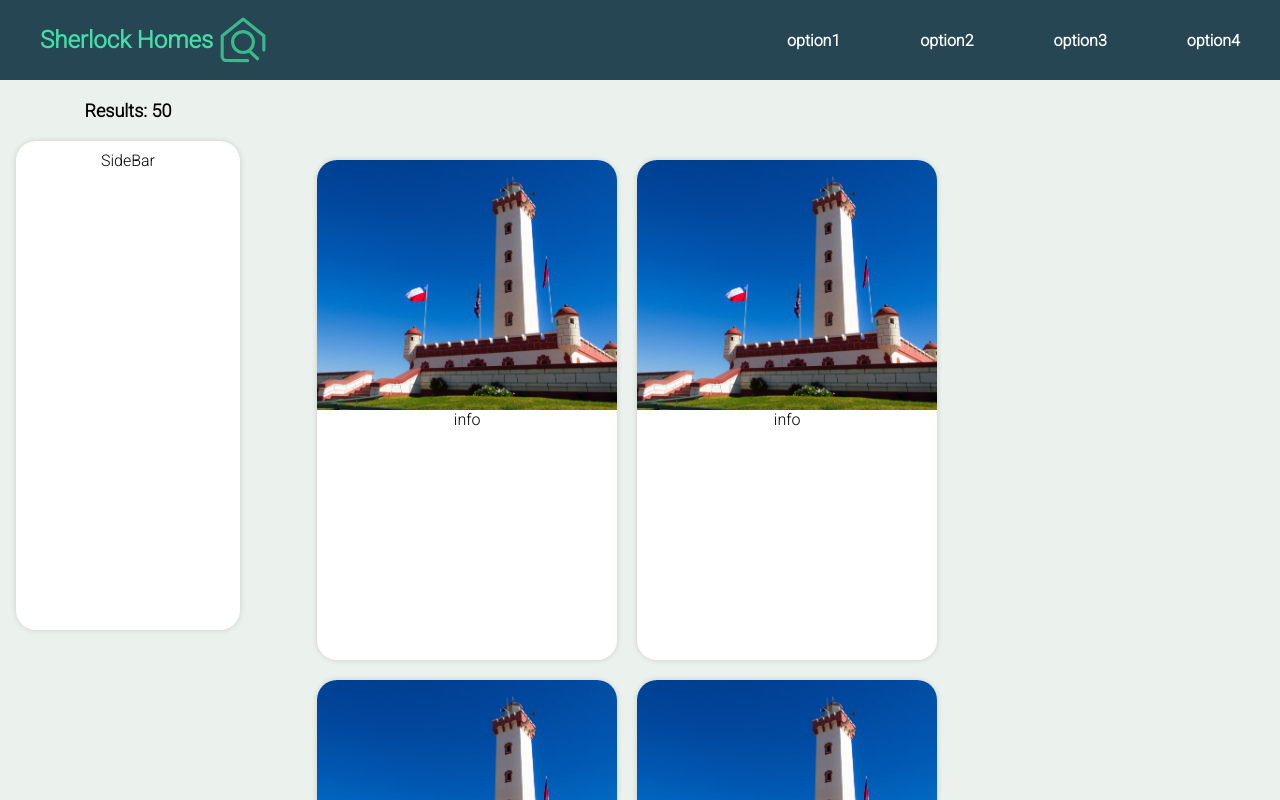
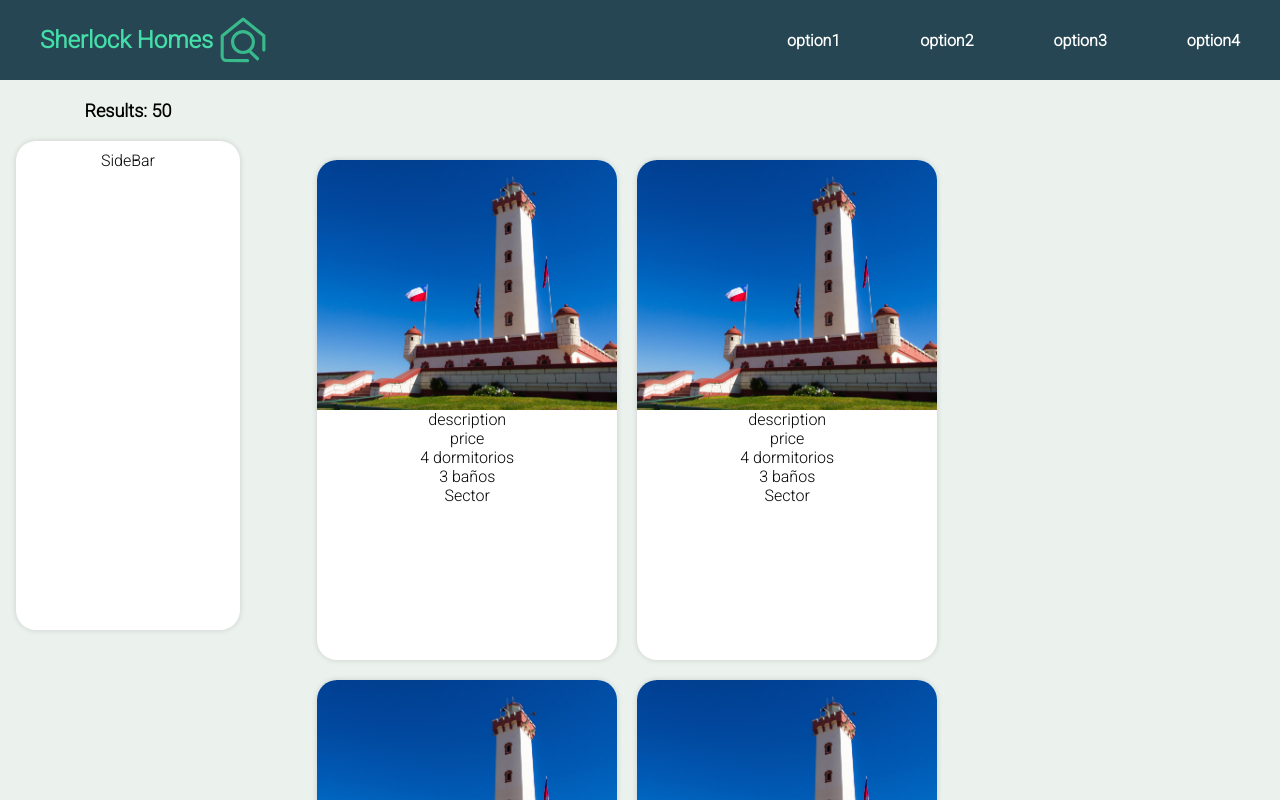
Before and after one commit to ElBugs99/Sherlock-Homes, a React (Create React App) app in the folder client/: page /search in a window 1280 px wide. Shown: the top 800 px of the page. Built offline with nearby package versions, Linux system fonts and the light colour scheme.

Commit message:
added info in home card

```diff
--- a/client/src/Components/UI/HomeCard/HomeCard.js
+++ b/client/src/Components/UI/HomeCard/HomeCard.js
@@ -9,7 +9,13 @@ export default function HomeCard({ image, price }) {
         <div className="home-card-img-container">
           <img className="home-card-img" src={img} alt="home" />
         </div>
-        <div className="home-card-info">info</div>
+        <div className="home-card-info">
+          <div className="">description</div>
+          <div className="">price</div>
+          <div className="">4 dormitorios</div>
+          <div className="">3 baños</div>
+          <div className="">Sector</div>
+        </div>
       </div>
     </div>
   );
```
